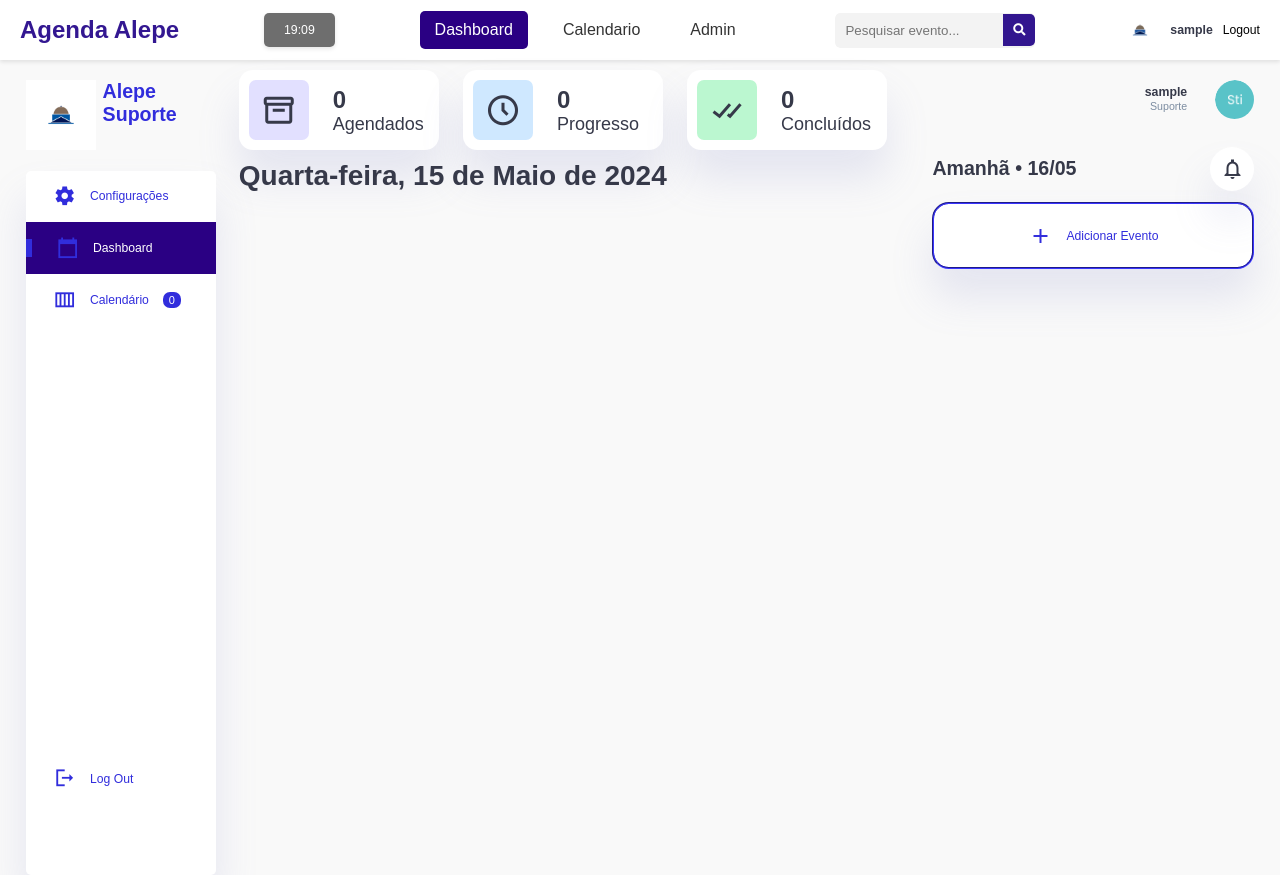
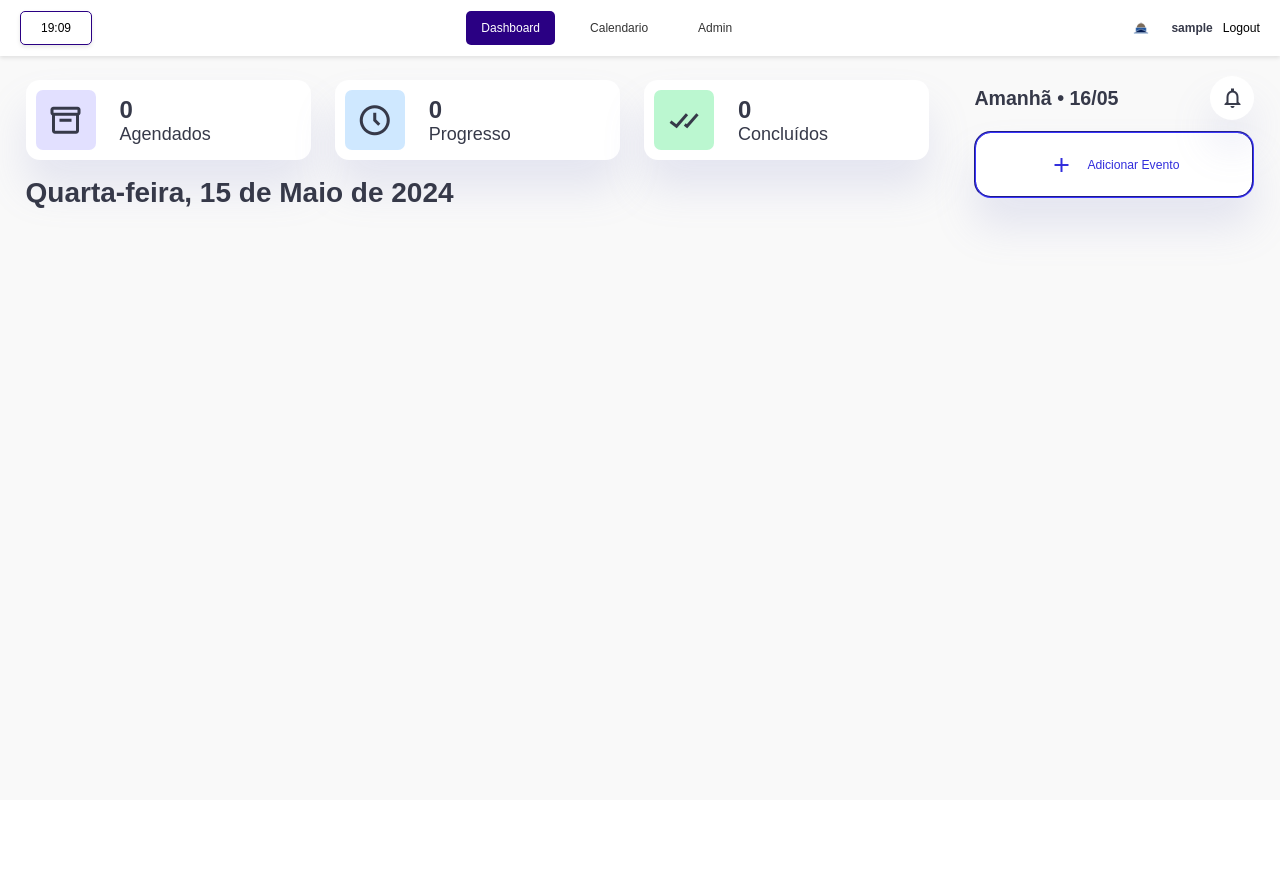
Before and after one commit to Warpedro1/projeto-alepe, a Django app: page /home_eventos in a window 1280 px wide. After the commit the page ends 238 px from the top, so only its background shows below. Run offline with Django 5.2, Linux system fonts and the light colour scheme; the visitor is signed in with stand-in values (Sample User, id 1); data that the repository does not hold is empty.

Commit message:
ajustes na tela de eventos

```diff
--- a/setup/static/styles/style-eventos.css
+++ b/setup/static/styles/style-eventos.css
@@ -61,7 +61,7 @@ body{
     height: 100vh;
     margin-top: 2rem;
     font-family: 'Arial', sans-serif;
-    font-size: 0.88rem;
+    font-size: 12px;
     user-select: none;
     overflow-x: hidden;
     color: var(--color-dark);
@@ -131,7 +131,8 @@ b{
     width: 96%;
     margin: 0 auto;
     gap: 1.8rem;
-    grid-template-columns: 12rem auto 23rem;
+    grid-template-columns: auto 20rem;
+    margin-top: 20px;
 }
 
 aside{
@@ -237,9 +238,8 @@ aside .sidebar .message-count{
 }
 
 main{
-    margin-top: 4px;
     width: 100%;
-    padding: 2px 20px;
+    padding-right: 20px;
     max-height: calc(100vh - 56px);
 }
 li{
@@ -261,7 +261,6 @@ main .eventos li{
     box-shadow: var(--box-shadow);
     align-items: center;
     grid-gap: 24px;
-    cursor: pointer;
 }
 #agendados{
     background-color: var(--light-progresso);
@@ -432,7 +431,7 @@ main .recent-orders a{
 }
 
 .right-section{
-    margin-top: 1.4rem;
+    margin-top: 0rem;
 }
 
 .right-section .nav{
@@ -514,7 +513,7 @@ main .recent-orders a{
 }
 
 .right-section .reminders{
-    margin-top: 2rem;
+    margin-top: 0rem;
 }
 
 .right-section .reminders .header{
@@ -598,6 +597,10 @@ main .recent-orders a{
     gap: 0.6rem;
 }
 
+.data {
+    margin-top: 17.3px;
+}
+
 @media screen and (max-width: 1200px) {
     .container{
         width: 95%;
--- a/templates/components/base.html
+++ b/templates/components/base.html
@@ -34,7 +34,7 @@
         .navbar {
             background-color: #fff;
             box-shadow: 0 2px 4px rgba(0,0,0,0.1);
-            padding: 10px 20px;
+            padding: 8px 20px;
             display: flex;
             justify-content: space-between;
             align-items: center
@@ -52,7 +52,7 @@
         .navbar-menu a {
             color: #333;
             text-decoration: none;
-            font-size: 16px;
+            font-size: 12px;
             padding: 10px 15px;
             border-radius: 5px;
             transition: background-color 0.3s;
@@ -113,9 +113,9 @@
             background-color: #ddd;
         }
         .card {
-            background-color: #00000091;
-            color: #fff;
-            padding: 10px 20px;
+            color: #000;
+            padding: 9px 20px;
+            border: 1px groove #2a0083;
             border-radius: 5px;
             box-shadow: 0 2px 4px rgba(0,0,0,0.1);
         }
@@ -124,7 +124,6 @@
     <body>
 
     <div class="navbar">
-        <a href="#" class="navbar-brand">Agenda Alepe</a>
         <div id="clock" class="card">00:00</div>
         <div class="navbar-menu">
             {% if usuario.is_authenticated %}
@@ -136,10 +135,6 @@
             {% if usuario.is_authenticated %}
             <a href="/admin/" id="adminBtn">Admin</a>
             {% endif %}
-        </div>
-        <div class="search-container">
-            <input type="text" placeholder="Pesquisar evento...">
-            <i class="fas fa-search search-icon"></i>
         </div>
         <div class="profile">
             {% if not usuario.is_authenticated %}
--- a/templates/pages/home_eventos.html
+++ b/templates/pages/home_eventos.html
@@ -4,51 +4,6 @@
 <body>
 
     <div class="container">
-        <!-- sidebar section -->
-        <aside>
-            <div class="toggle">
-                <div class="logo">
-                    <img src="{% static 'assets/icons/icone-alepe.png' %}">
-                    <h2><span class="danger"> Alepe Suporte</span></h2>
-                </div>
-
-            </div>
-
-            <div class="sidebar">
-                <a href="/admin/">
-                    <span class="material-icons-sharp">
-                        settings
-                    </span>
-                    <h3>Configurações</h3>
-                </a>
-                <a href="#" class="active">
-                    <span class="material-icons-sharp">
-                        calendar_today
-                    </span>
-                    <h3>Dashboard</h3>
-                </a>
-                <a href="/">
-                    <span class="material-icons-sharp">
-                        calendar_view_week
-                    </span>
-                    <h3>Calendário</h3>
-                    <span class="message-count">{{ eventos.status.mensal.total }}</span>
-                </a>
-                <form action="{% url 'logout' %}" method="post">
-                    {% csrf_token %}
-                    <button type="submit">
-                        <a>
-                            <span class="material-icons-sharp">
-                                logout
-                            </span>
-                            <h3>Log Out</h3>
-                        </a>
-                    </button>
-                </form>
-            </div>
-        </aside>
-        <!-- fim sidebar section -->
-
         <!-- main content -->
         <main>
             <!--colocar as tags aq-->
@@ -81,7 +36,9 @@
                 </li>
             </ul>
              <!--dia da semana-->
+            <div class="data">
                 <h1> {{ datas.hoje.dia.string }}, {{ datas.hoje.formatada.string }} </h1>
+            </div>
              <!--cards event-->
             <ul class="eventos">
                 {% for evento in eventos.hoje %}
@@ -111,25 +68,6 @@
 
         <!-- Right Section -->
         <div class="right-section">
-            <div class="nav">
-                <button id="menu-btn">
-                    <span class="material-icons-sharp">
-                        menu
-                    </span>
-                </button>
-                <div class="profile">
-                    <div class="info">
-                        <p><b> {{ usuario.username }}</b></p>
-                        <small class="text-muted">Suporte</small>
-                    </div>
-                    <div class="profile-photo">
-                        <img src="{% static 'assets/images/home-eventos/profile-sti.png' %}">
-                    </div>
-                </div>
-
-            </div>
-            <!-- End of Nav -->
-
             <div class="reminders">
                 <div class="header">
                     <h2>Amanhã • {{ datas.amanha.formatada.DM }}</h2>
@@ -169,7 +107,6 @@
                     </div>
                 </div>
                 {% endfor %}
-
                 <a href="/admin/eventos/evento/add/">
                 <div class="notification add-reminder">
                     <span class="material-icons-sharp">
@@ -178,12 +115,8 @@
                     <h3>Adicionar Evento</h3>
                 </div>
                 </a>
-
             </div>
-
         </div>
-
-
     </div>
     <script src="static/js/index.js"></script>
 </body>
```
Also changed, not shown: static/styles/style-eventos.css (+45 -27 lines). Lines whose indentation alone changed are shown as unchanged.
